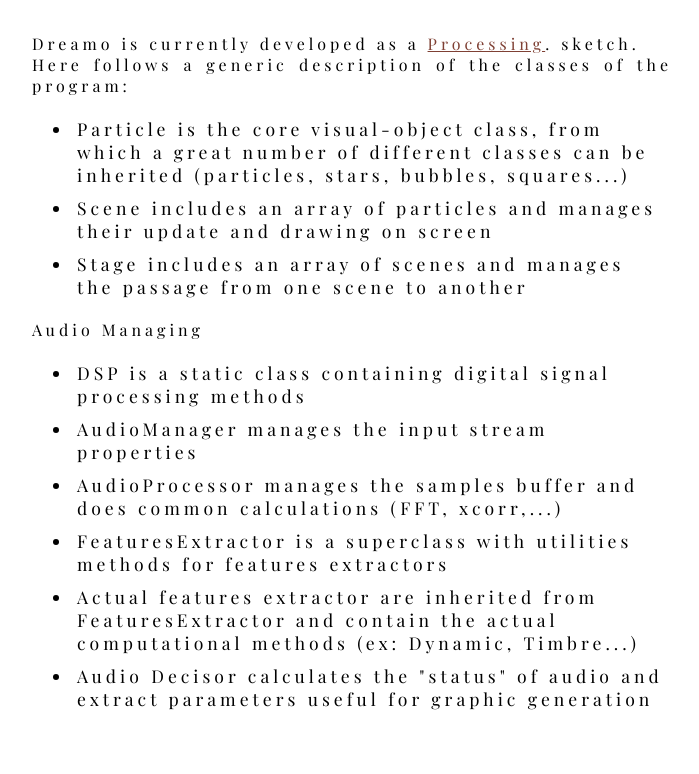
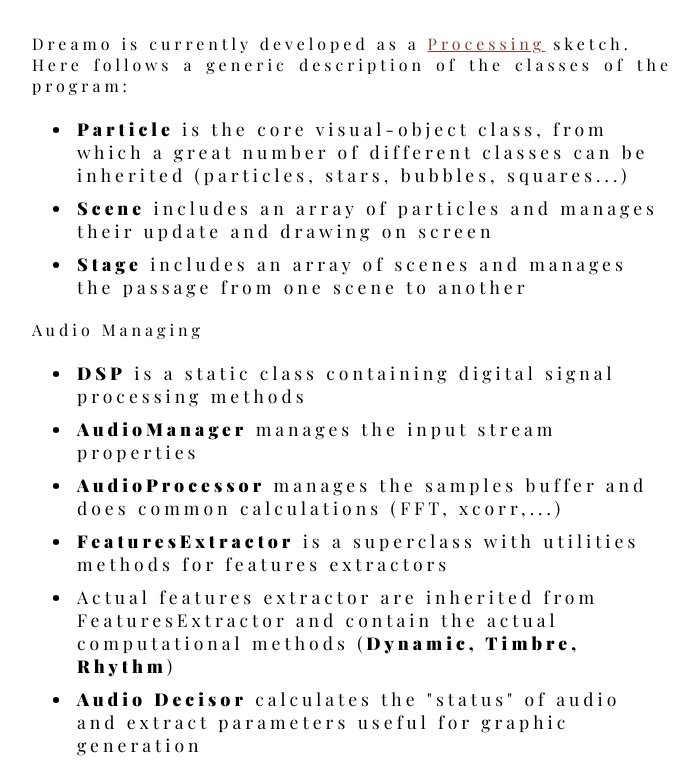
Before and after one commit to Omnivors/omnivors.github.io, a plain HTML site: page projects/dreamo.html in a window 1280 px wide. Shown: the part 1176-1950 px from the top of the page, without its empty margins (288-987 px from the left). Drawn offline with nearby package versions, Linux system fonts and the light colour scheme.

Commit message:
dreamo page content

```diff
--- a/projects/dreamo.html
+++ b/projects/dreamo.html
@@ -42,35 +42,34 @@
       <hr class="long">
       <h2>TECHNICAL DETAILS</h2>
       <div class="section-text">
-        <p>Dreamo is currently developed as a <a href="https://processing.org/">Processing</a>.
-        sketch.<br>
+        <p>Dreamo is currently developed as a <a href="https://processing.org/">Processing</a> sketch.<br>
         Here follows a generic description of the classes of the program:
         <ul>
-          <li>Particle is the core visual-object class, from which a great number of different classes can be inherited (particles, stars, bubbles, squares...)</li>
-          <li>Scene includes an array of particles and manages their update and drawing on screen</li>
-          <li>Stage includes an array of scenes and manages the passage from one scene to another</li>
+          <li><b>Particle</b> is the core visual-object class, from which a great number of different classes can be inherited (particles, stars, bubbles, squares...)</li>
+          <li><b>Scene</b> includes an array of particles and manages their update and drawing on screen</li>
+          <li><b>Stage</b> includes an array of scenes and manages the passage from one scene to another</li>
         </ul>
         Audio Managing
         <ul>
-          <li>DSP is a static class containing digital signal processing methods</li>
-          <li>AudioManager manages the input stream properties</li>
-          <li>AudioProcessor manages the samples buffer and does common calculations (FFT, xcorr,...)</li>
-          <li>FeaturesExtractor is a superclass with utilities methods for features extractors</li>
-          <li>Actual features extractor are inherited from FeaturesExtractor and contain the actual computational methods (ex: Dynamic, Timbre...)</li>
-          <li>Audio Decisor calculates the "status" of audio and extract parameters useful for graphic generation</li>
+          <li><b>DSP</b> is a static class containing digital signal processing methods</li>
+          <li><b>AudioManager</b> manages the input stream properties</li>
+          <li><b>AudioProcessor</b> manages the samples buffer and does common calculations (FFT, xcorr,...)</li>
+          <li><b>FeaturesExtractor</b> is a superclass with utilities methods for features extractors</li>
+          <li>Actual features extractor are inherited from FeaturesExtractor and contain the actual computational methods (<b>Dynamic, Timbre, Rhythm</b>)</li>
+          <li><b>Audio Decisor</b> calculates the "status" of audio and extract parameters useful for graphic generation</li>
         </ul>
         <p>
         <img id="dreamo-blocks"src="/images/dreamo/interazioniaudiovideo.png" alt="dreamo engine blocks">
       </div>
       <hr class="long">
-      <h2>LINKS AND CONTACTS</h2>
+      <h2>DOWNLOAD LINK AND CONTACTS</h2>
       <div class="section-text">
         <p>
           Dreamo is an <b>open-source, work-in-progress project</b>. Feel free to <b>contact us</b> for any suggestion,
           if you want to be part of our team or if you have a graphic scene that you'd like
           to be integrated with our anudio-analysis engine.
           <ul>
-            <li><a href="https://github.com/Dreamo-Italy/Dreamo-engine-ProcessingIDE">GitHub Repository</a></li>
+            <li><a href="https://github.com/Dreamo-Italy/Dreamo-engine-ProcessingIDE">GitHub Repository</a> (download Dreamo here)</li>
             <li><a href="https://dreamo-italy.github.io/dreamo//home/index_en/">GitHub Page</a></li>
           </ul>
         </p>
```
